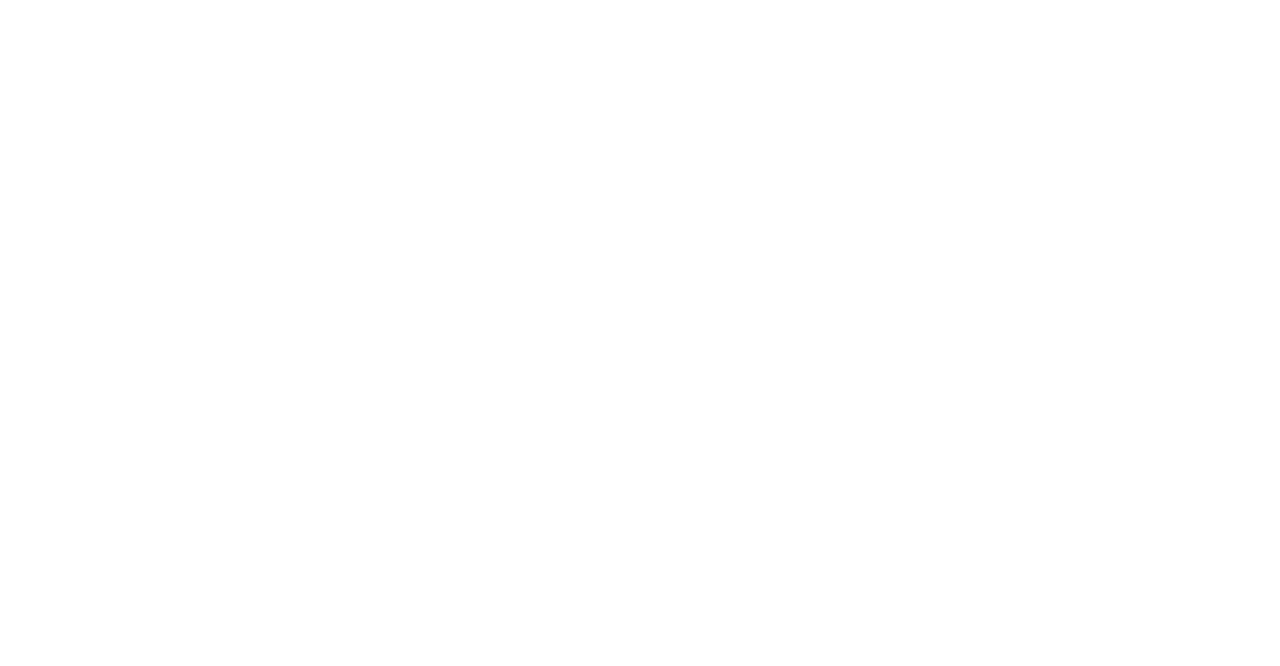
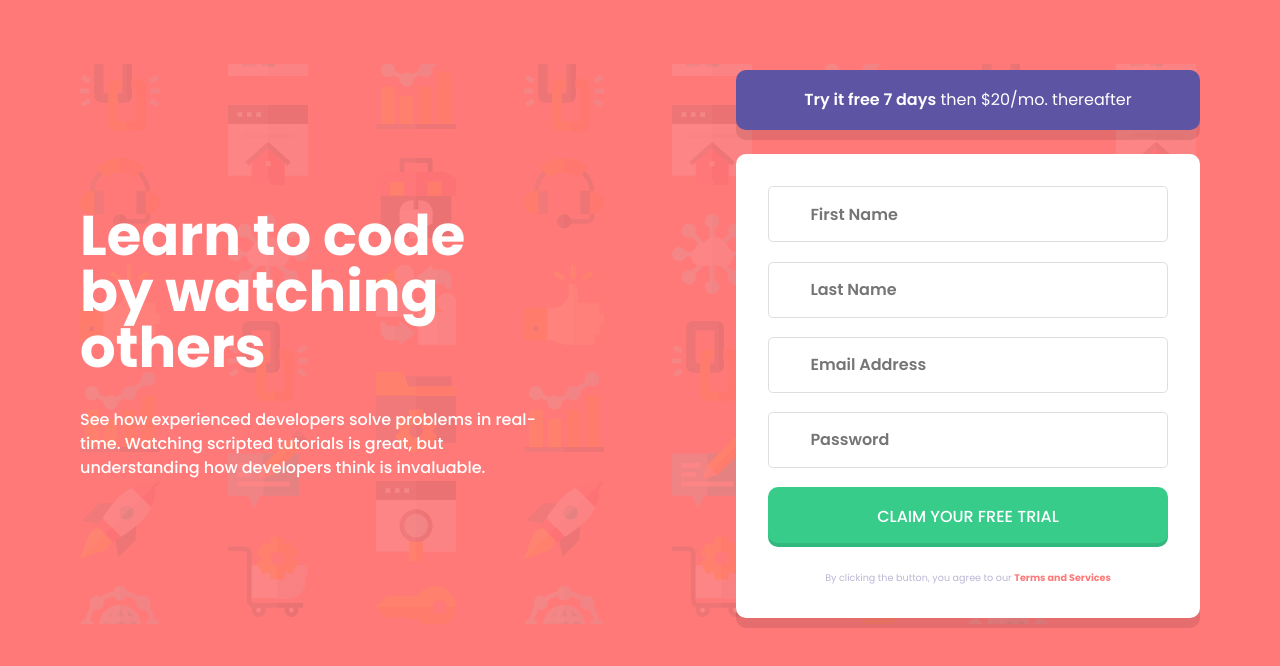
Before and after one commit to ChristiannYa/Sign-Up-Form, a plain HTML site: page index.html in a window 1280 px wide. Drawn offline with Linux system fonts and the light colour scheme.

Commit message:
Final CSS version

```diff
--- a/index.html
+++ b/index.html
@@ -13,7 +13,40 @@
 </head>
 
 <body>
-
+    <div class="container">
+        <div id="form-wrapper">
+            <div id="learn-code">
+                <p>Learn to code by watching others</p>
+                <p>
+                    See how experienced developers solve problems in real-time. Watching scripted tutorials is great,
+                    but
+                    understanding how developers think is invaluable.
+                </p>
+            </div>
+            <div id="sbs-form-wrapper">
+                <p class="banner"><span id="try-it-free">Try it free 7 days</span> then $20/mo. thereafter</p>
+                <div id="sbs-form-content">
+                    <form id="sbs-form">
+                        <div class="sbs-section">
+                            <input type="text" id="firstName" name="firstName" placeholder="First Name" required>
+                        </div>
+                        <div class="sbs-section">
+                            <input type="text" id="lastName" name="lastName" placeholder="Last Name" required>
+                        </div>
+                        <div class="sbs-section">
+                            <input type="text" id="email" name="email" placeholder="Email Address" required>
+                        </div>
+                        <div class="sbs-section">
+                            <input type="text" id="password" name="password" placeholder="Password" required>
+                        </div>
+                    </form>
+                    <p id="claim" class="banner">CLAIM YOUR FREE TRIAL</p>
+                    <p id="terms-and-services">By clicking the button, you agree to our <span>Terms and Services</span>
+                    </p>
+                </div>
+            </div>
+        </div>
+    </div>
 </body>
 
 </html>
--- a/reset.css
+++ b/reset.css
@@ -2,6 +2,10 @@
 *::before,
 *::after {
     box-sizing: border-box;
+}
+
+html {
+    font-size: 16px;
 }
 
 /* 2. Remove default margin */
--- a/style.css
+++ b/style.css
@@ -1,2 +1,157 @@
 /* Font links */
 @import url('https://fonts.googleapis.com/css2?family=Poppins:ital,wght@0,100;0,200;0,300;0,400;0,500;0,600;0,700;0,800;0,900;1,100;1,200;1,300;1,400;1,500;1,600;1,700;1,800;1,900&display=swap');
+
+body {
+    background-color: var(--prm-acc1);
+
+    padding: 4rem 0;
+}
+
+.container {
+    margin: 0 auto;
+    width: 70rem;
+    height: 35rem;
+}
+
+/* Left Side */
+#form-wrapper {
+    background-image: url("images/bg-intro-desktop.png");
+    font-family: var(--prm-ff);
+    font-size: 1rem;
+
+    height: 100%;
+    gap: 0 12rem;
+
+    display: flex;
+    align-items: center;
+}
+
+#learn-code {
+    /* border: dotted 1px lightblue; */
+    color: white;
+
+    width: 33rem;
+}
+
+#learn-code p:nth-child(1) {
+    font-weight: 700;
+    font-size: 3.5rem;
+
+    margin-bottom: 2rem;
+    line-height: 3.5rem;
+}
+
+#learn-code p:nth-child(2) {
+    font-weight: 500;
+    font-size: 1rem;
+
+    line-height: 1.5rem;
+}
+
+/* Right Side */
+#sbs-form-wrapper {
+    width: 33rem;
+}
+
+.banner {
+    box-shadow: 0px 10px 0px 0px rgba(0, 0, 0, 0.1);
+    background-color: var(--prm-acc3);
+    border-radius: 0.625rem;
+    color: white;
+
+    margin-bottom: 1.5rem;
+    height: 3.75rem;
+    line-height: 3.75rem;
+    text-align: center;
+}
+
+#sbs-form-wrapper #try-it-free {
+    font-weight: 600;
+}
+
+#sbs-form-content {
+    background-color: white;
+    box-shadow: 0px 10px 0px 0px rgba(0, 0, 0, 0.1);
+    border-radius: 0.625rem;
+
+    padding: 2rem;
+}
+
+#sbs-form {
+    gap: 1.2rem;
+
+    display: flex;
+    flex-direction: column;
+}
+
+.sbs-section input {
+    border: solid 1px #DEDEDE;
+    border-radius: 0.3rem;
+
+    width: 100%;
+    height: 3.5rem;
+}
+
+.sbs-section input::placeholder {
+    font-weight: 600;
+    text-indent: 10%;
+}
+
+#claim {
+    background-color: var(--prm-acc2);
+    box-shadow: inset 0px -4px 0px 0px rgba(0, 0, 0, 0.1);
+    font-weight: 500;
+
+    margin-top: 1.2rem;
+}
+
+#terms-and-services {
+    color: #BAB7D4;
+    font-size: 0.6rem;
+
+    text-align: center;
+}
+
+#terms-and-services span {
+    color: #FF7979;
+    font-weight: 700;
+}
+
+/* Left Side MQ */
+@media (max-width: 431px) {
+    body {
+        background-image: url("images/bg-intro-mobile.png");
+    }
+
+    .container {
+        width: 90%;
+    }
+
+    #form-wrapper {
+        flex-wrap: wrap;
+    }
+
+    #learn-code p:nth-child(1) {
+        font-size: 1.75rem;
+
+        line-height: 2.25rem;
+        margin-bottom: 0.5rem;
+    }
+
+    #learn-code p:nth-child(2) {
+        margin-bottom: 2rem;
+    }
+
+    #sbs-form-content {
+        margin-bottom: 4rem;
+    }
+
+    #sbs-form-wrapper>p:first-child {
+        height: 5.5rem;
+        line-height: 1.625rem;
+
+        display: flex;
+        flex-direction: column;
+        justify-content: center;
+    }
+}
--- a/var.css
+++ b/var.css
@@ -0,0 +1,10 @@
+:root {
+    /* Color */
+    --prm-acc1: #FF7979;
+    --prm-acc2: #38CC8B;
+    --prm-acc3: #5E54A4;
+    --prm-acc4: #3D3B48;
+
+    /* Font(s) */
+    --prm-ff: "Poppins", system-ui;
+}
```
